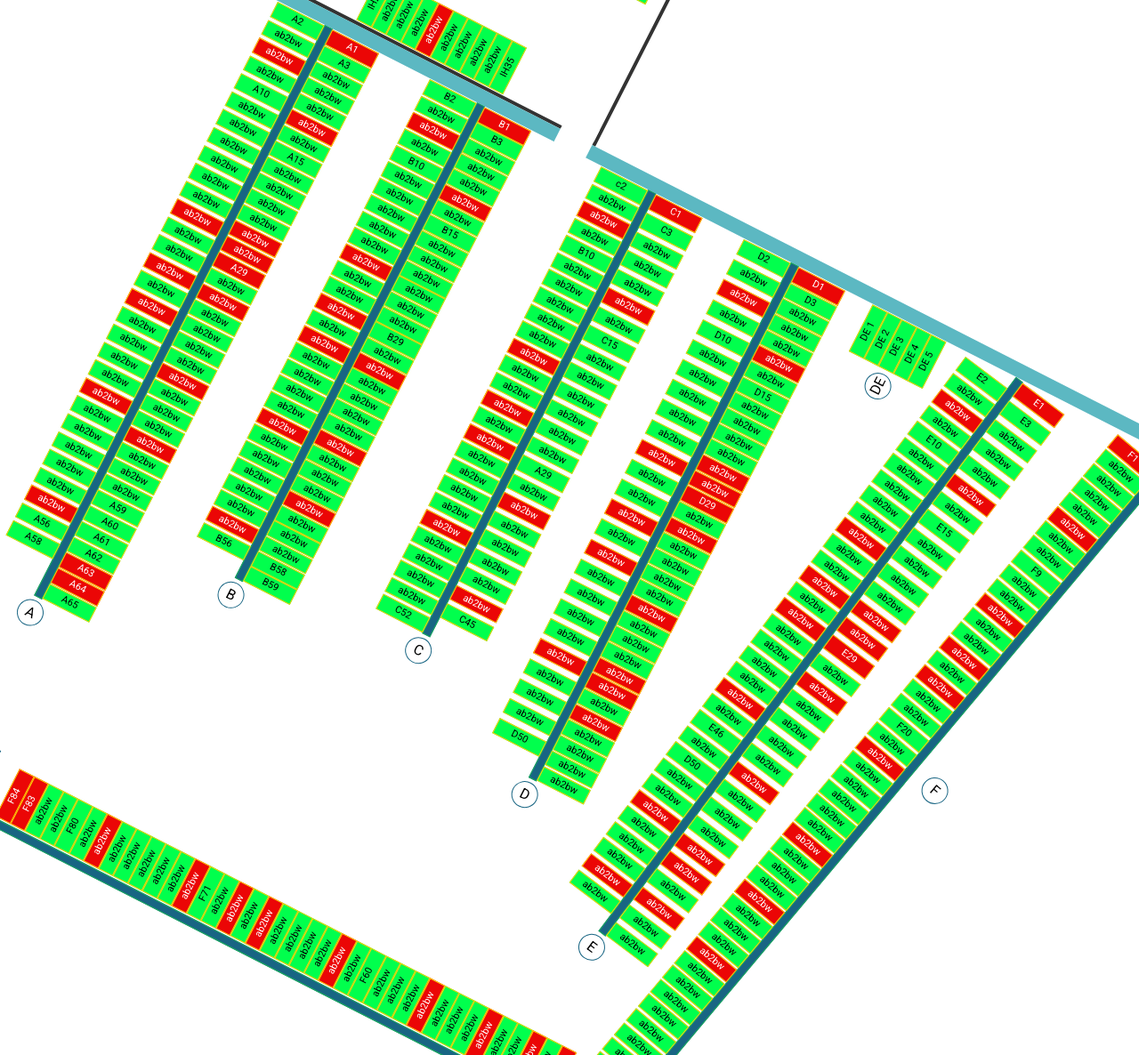
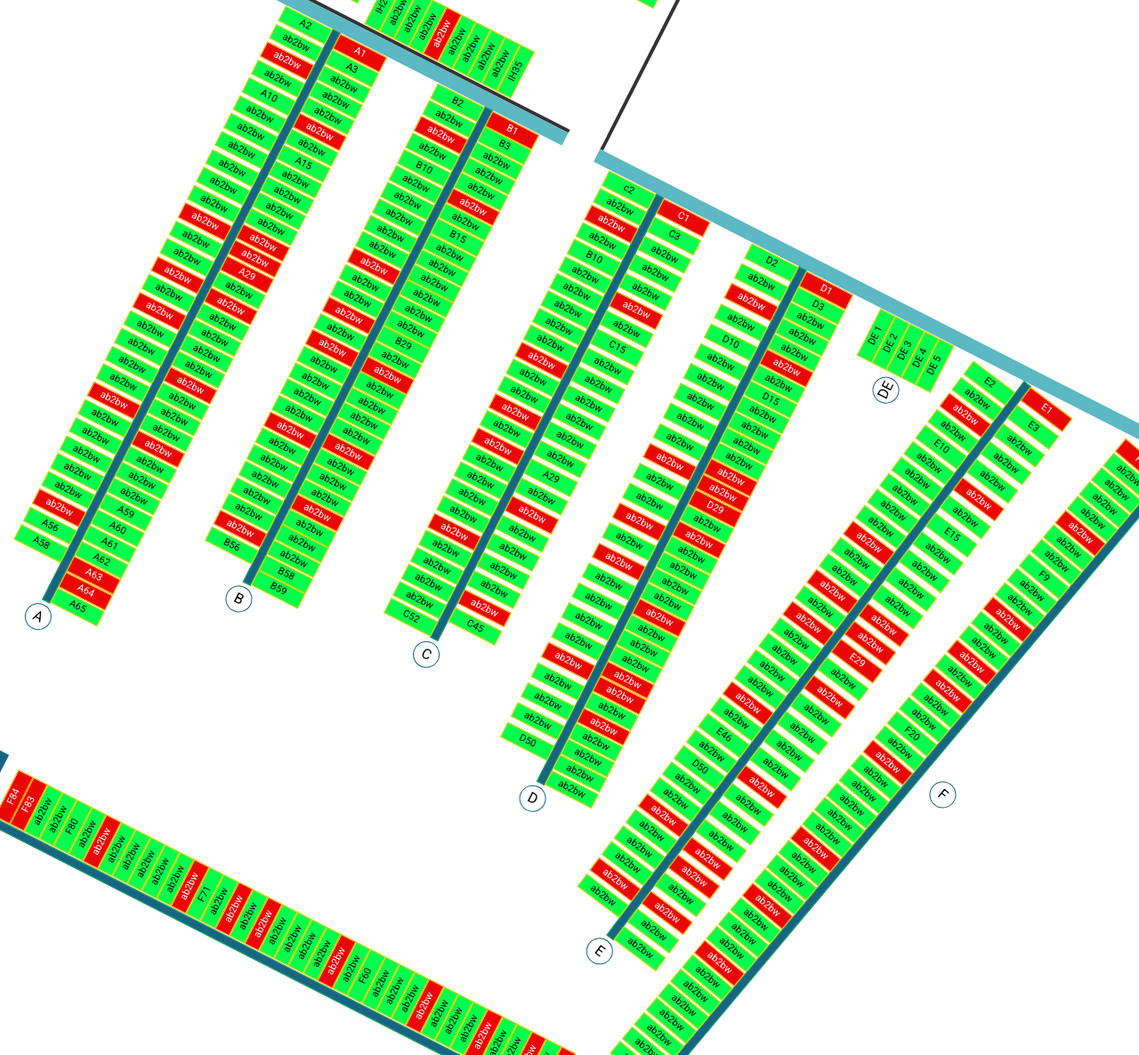
Before and after one commit to Sarker-Rajib/boat-map, a plain HTML site: page index.html in a window 1280 px wide. Shown: the part 228-1414 px from the top of the page at 89% size. Drawn offline with nearby package versions, Linux system fonts and the light colour scheme.

Commit message:
responsive issue fixed

```diff
--- a/assets/scss/components/_boats-map.scss
+++ b/assets/scss/components/_boats-map.scss
@@ -103,12 +103,13 @@
             transform-origin: 24% 200%;
 
             @media(min-width: 1200px) {
-                transform: rotate(27deg) translateX(60px);
+                transform: rotate(27deg) translateX(70px);
             }
 
             @media(min-width: 1600px) {
                 transform: rotate(27deg) translateX(100px);
             }
+
         }
 
         @media(max-width: 1450px) {
@@ -122,6 +123,7 @@
         .terminal-one {
             position: absolute;
             left: 11%;
+            z-index: 999;
 
             @media(max-width:1199px) {
                 left: 12%;
@@ -188,6 +190,7 @@
         .terminal-two {
             position: absolute;
             left: 27%;
+            z-index: 999;
 
             .wrapper {
                 background: #186583;
@@ -235,6 +238,7 @@
         .terminal-three {
             position: absolute;
             left: 45%;
+            z-index: 999;
 
             .wrapper {
                 background: #186583;
@@ -282,6 +286,7 @@
         .terminal-four {
             position: absolute;
             left: 60%;
+            z-index: 999;
 
             .smalll {
                 font-size: 10px;
@@ -340,6 +345,7 @@
             position: absolute;
             left: 78%;
             top: -5px;
+            z-index: 999;
 
             .wrapper {
                 background: #186583;
@@ -389,6 +395,7 @@
 
         .de {
             position: absolute;
+            z-index: 999;
             left: calc(60% + 120px);
             top: -16px;
             transform: rotate(270deg);
@@ -416,6 +423,7 @@
             position: absolute;
             left: 90.5%;
             top: -14px;
+            z-index: 999;
 
             @media(max-width:1199px) {
                 left: 89%;
@@ -473,16 +481,16 @@
 
                         .uppers-side {
                             position: absolute;
-                            bottom: 30px;
-                            width: 100%;
+                            top: -383px;
+                            right: 360px;
                             transform: rotate(270deg);
                             display: flex;
                             flex-direction: column;
                             justify-content: space-around;
 
                             @media(max-width:1199px) {
-                                bottom: 4px;
-                                left: 10px;
+                                top: -250px;
+                                right: 220px;
 
                                 .slot {
                                     margin-bottom: 1.5px;
@@ -538,6 +546,7 @@
         display: flex;
         align-items: center;
         justify-content: center;
+        cursor: pointer;
 
         span {
             font-size: 11px;
@@ -546,6 +555,10 @@
         &.occupied {
             color: #fff;
             background: #eb0606;
+        }
+
+        &:hover {
+            background: gray;
         }
 
         @media(max-width:1199px) {
```
Also changed, not shown: assets/css/style.css, assets/vendor/Swiper-slider/css/swiper-bundle.min.css (deleted), assets/vendor/Swiper-slider/js/swiper-bundle.min.js (deleted), 1 other file.
